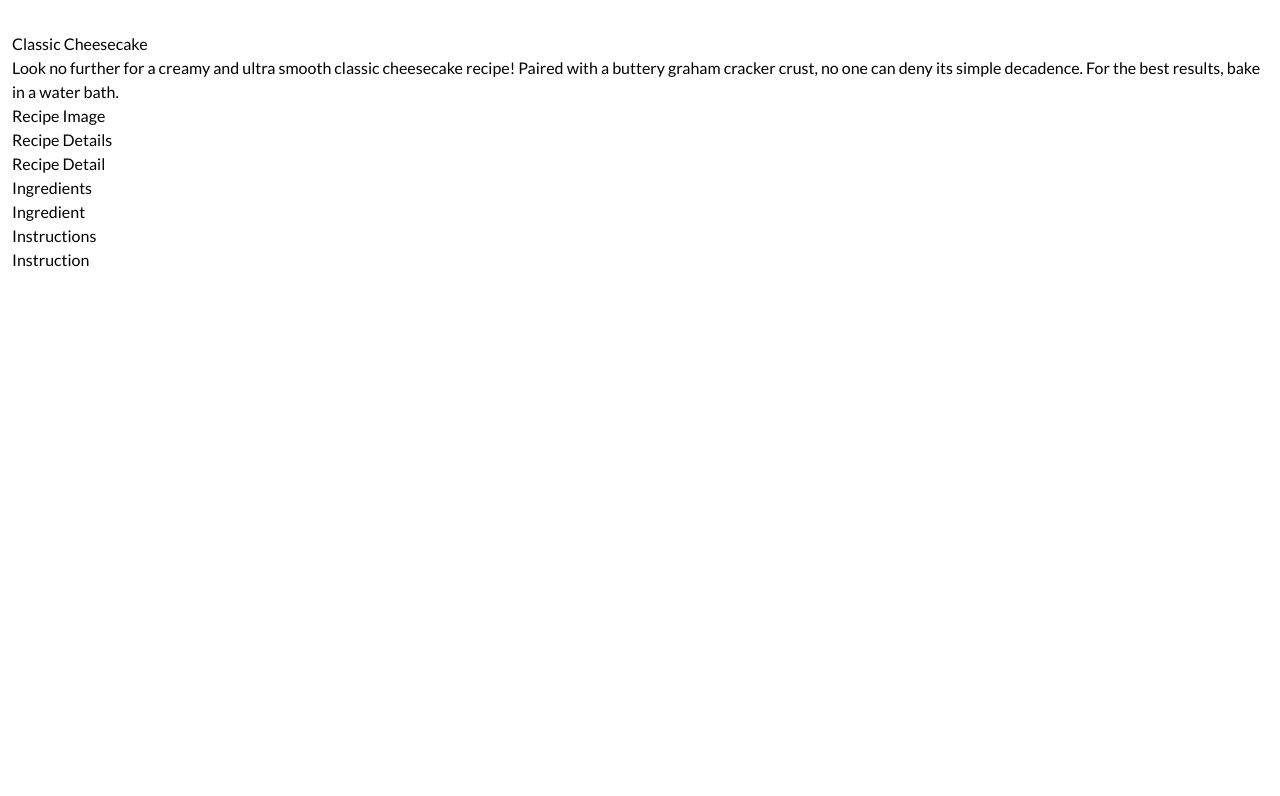
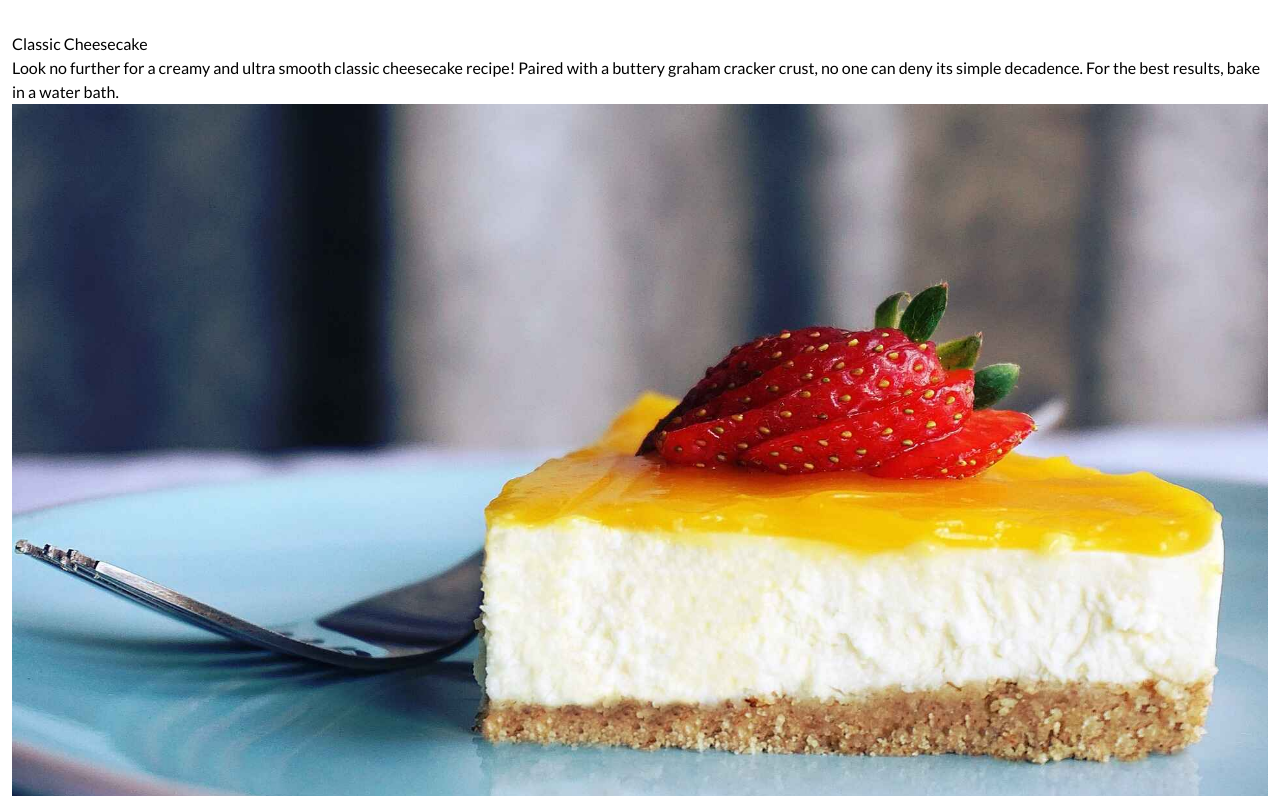
Before and after one commit to ritabradley/simple-recipe, a React (Vite) app: page / in a window 1280 px wide. Shown: the top 796 px of the page. Built offline with nearby package versions, Linux system fonts and the light colour scheme; a web font is replaced by a local one.

Commit message:
pass recipe image URL as props

```diff
--- a/src/App.jsx
+++ b/src/App.jsx
@@ -9,7 +9,7 @@ export default function App() {
   return (
     <>
       <Intro name={recipeData.name} summary={recipeData.blurb} />
-      <RecipeImage />
+      <RecipeImage imgURL={recipeData.mainImage} />
       <RecipeDetailList />
       <IngredientList />
       <InstructionsList />
--- a/src/components/RecipeImage.jsx
+++ b/src/components/RecipeImage.jsx
@@ -1,3 +1,8 @@
-export default function RecipeImage() {
-  return <p>Recipe Image</p>;
+export default function RecipeImage({ imgURL }) {
+  return (
+    <img
+      src={imgURL}
+      alt='A slice of cheesecake with sliced strawberries on top. The slice is on a blue plate accompanied by a fork.'
+    />
+  );
 }
```
